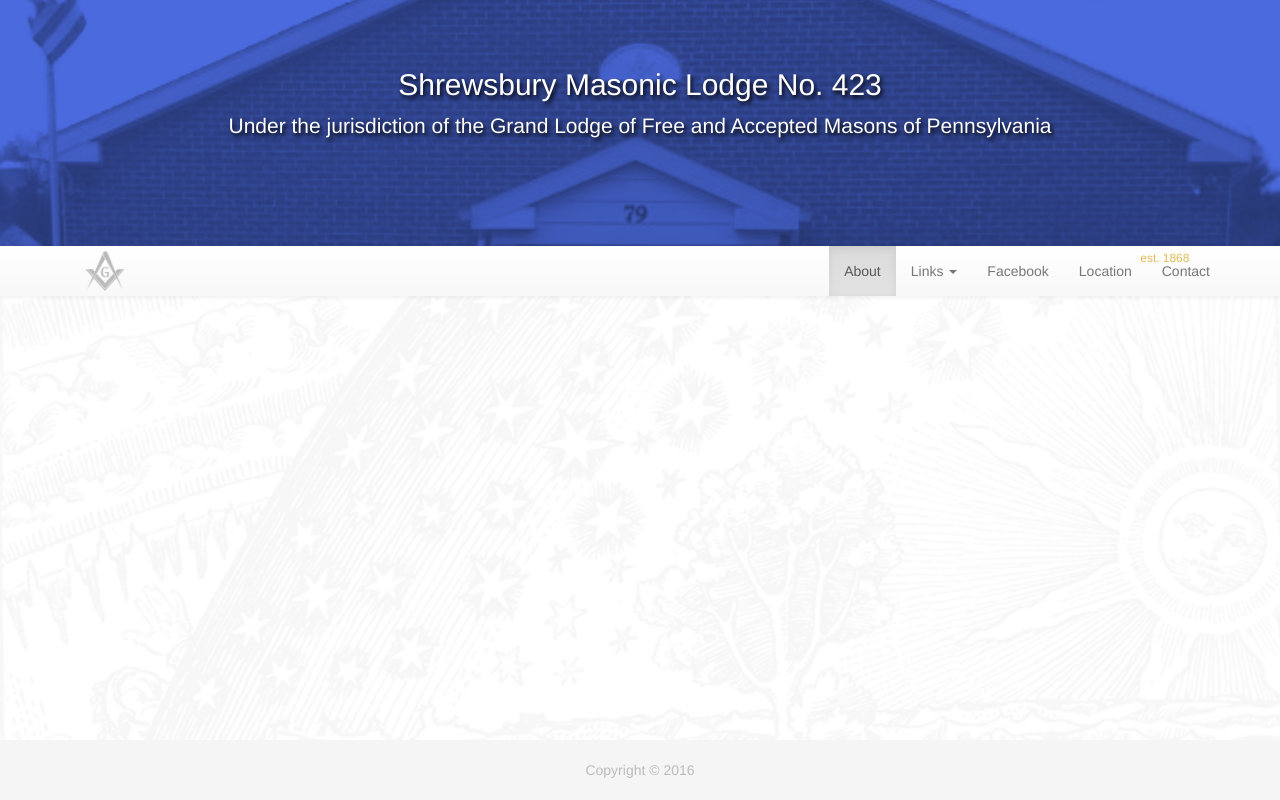
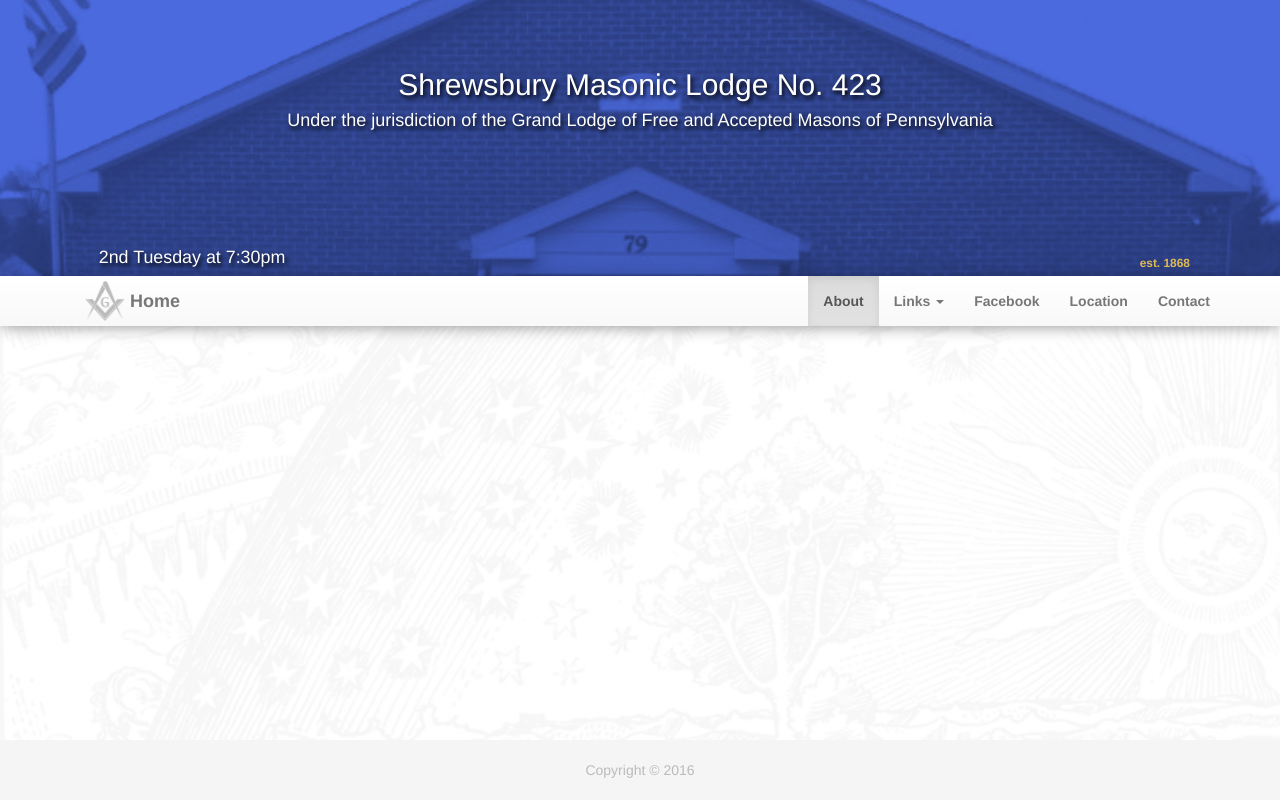
Before and after one commit to jaredcarmes/Shrewsbury-Masonic-Lodge-No.-423-Website, a website: page src/about.html in a window 1280 px wide. Drawn offline with Linux system fonts and the light colour scheme; files that its build step writes are made by us from their sources.

Commit message:
Create user-friendly "home" button. Add box-shadow below nav. Bold nav text

```diff
--- a/src/about.html
+++ b/src/about.html
@@ -55,15 +55,16 @@
 <body>
 	<div class="jumbotron text-center">
 		<h2>Shrewsbury Masonic Lodge No. 423</h2>
-		<p>Under the jurisdiction of the Grand Lodge of Free and Accepted Masons of Pennsylvania</p>
-		<small class="est">est. 1868</small>
+		<h4>Under the jurisdiction of the Grand Lodge of Free and Accepted Masons of Pennsylvania</h4>
+		<small class="est"><strong>est. 1868</strong></small>
+		<p class="meet"><small>2nd Tuesday at 7:30pm</small></p>
 	</div>
 <div>
 	<div class="navbar-default navbar-static-top stuck">
 		<div class="container">
 			<div class="navbar-header">
 				<a class="navbar-brand" href="index.html">
-					<img class="compass" src="img/compass.png" alt="compass" height="40" width="40" onmouseover="this.src='img/compass_hover.png'" onmouseout="this.src='img/compass.png'" alt="home">
+					<img class="compass" src="img/compass.png" alt="compass" height="40" width="40" onmouseover="this.src='img/compass_hover.png'" onmouseout="this.src='img/compass.png'" alt="home"><strong class="home">Home</strong>
 				</a>
 				<button class="navbar-toggle" data-toggle = "collapse" data-target = ".navHeaderCollapse">
 					<span class="icon-bar"></span>
--- a/src/css/main.css
+++ b/src/css/main.css
@@ -18,6 +18,26 @@
 
 .jumbotron h4 {
 	display: none;
+}
+
+.navbar-default li a {
+font-weight: bold;
+}
+
+.dropdown li a {
+  font-weight: normal;
+}
+
+.home {
+  position: relative;
+  top: -40px;
+  left: 45px;
+}
+
+.navbar-default {
+-webkit-box-shadow: 0px 3px 15px -2px rgba(0,0,0,0.41);
+-moz-box-shadow: 0px 3px 15px -2px rgba(0,0,0,0.41);
+box-shadow: 0px 3px 15px -2px rgba(0,0,0,0.41);
 }
 
 .welcome {
@@ -407,7 +427,7 @@
 	}
 
       .est {
-        top: 250px;
+        top: 255px;
         right: 0px;
         left: 82%;
       }
```
Also changed, not shown: src/index.html (+1 -1 lines), src/location.html (+4 -3 lines), src/states.html (+4 -3 lines).
